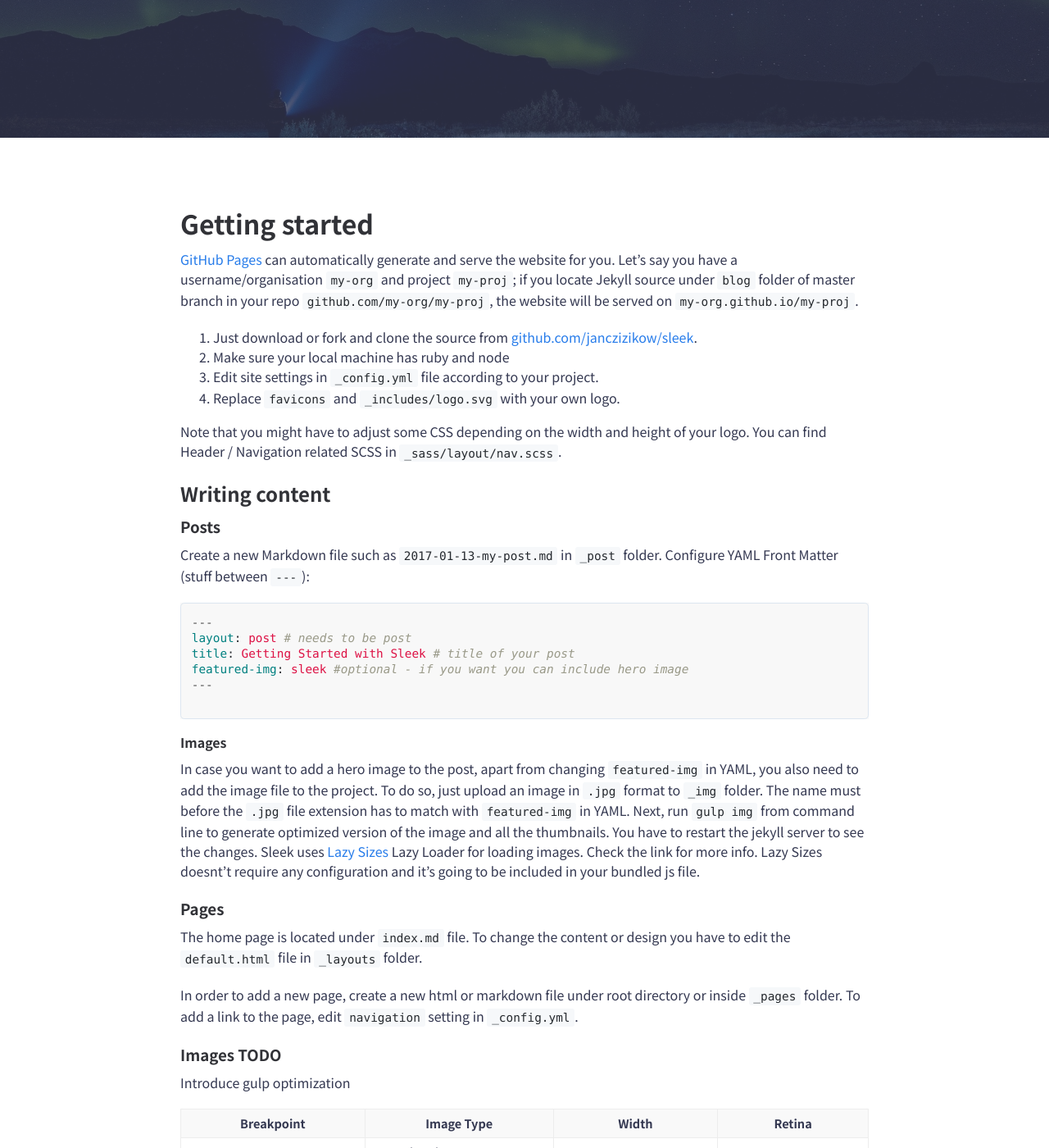
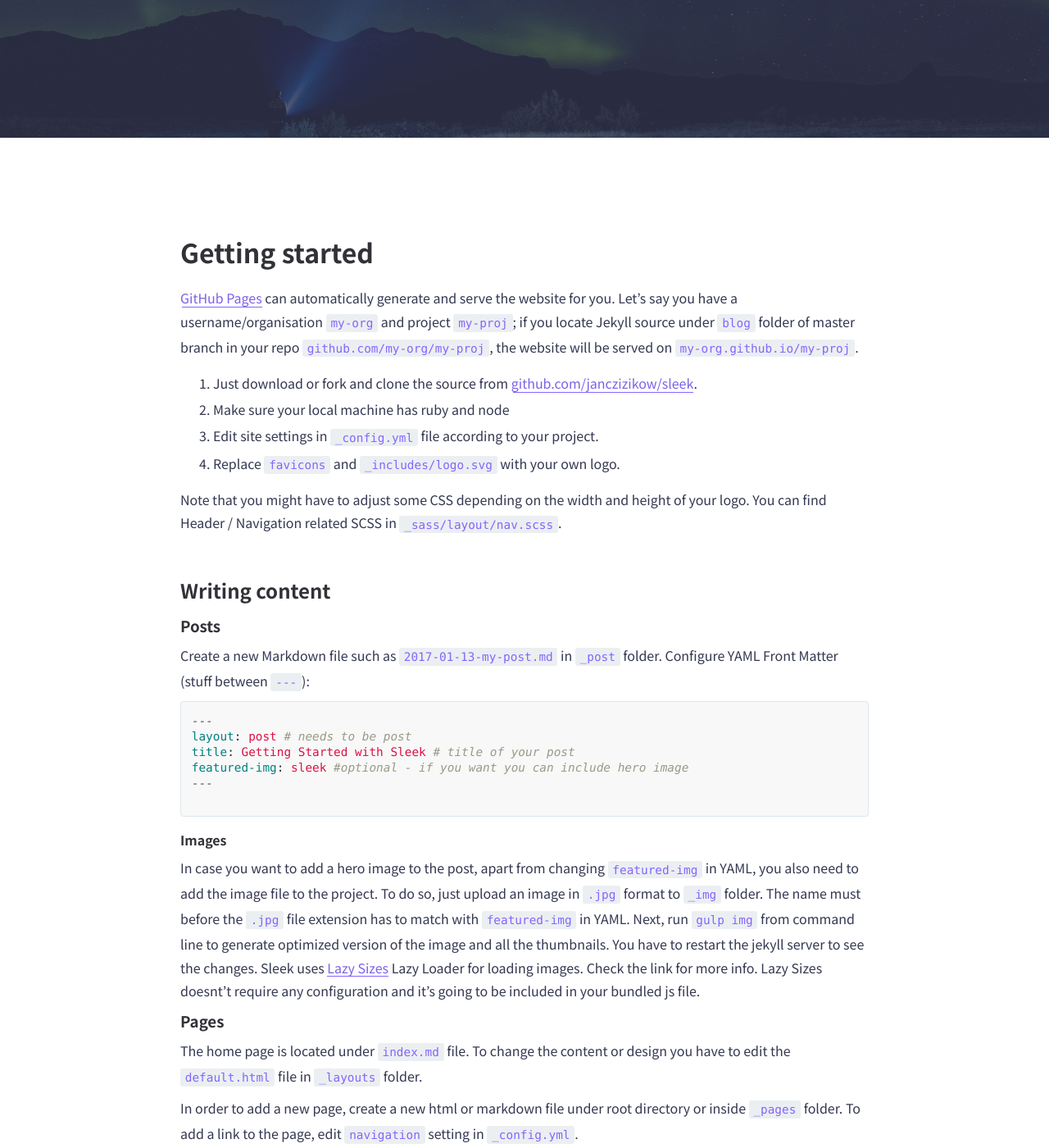
Before and after one commit to im-hyunjin/im-hyunjin.github.io, a Jekyll site: the page built from _posts/2017-11-26-getting-started.md, in a window 1280 px wide and 1400 px high, scrolled down 408 px. Shown: the whole window at 82% size. Built offline with Jekyll 4.4.1, drawn with Linux system fonts in a browser that asks for light colours; formulas are drawn with MathJax 3; a script that is not in the unit is left out; comment, search, counter and statistics services are not loaded.

Commit message:
modify post design

```diff
--- a/_includes/critical.css
+++ b/_includes/critical.css
@@ -8,6 +8,7 @@ h1 {
 .dark-bg {
   background-color: #313237;
 }
+
 @media only screen and (min-width: 48em) {
   .post-card {
     width: 48.4375%;
--- a/_sass/abstracts/_variables.scss
+++ b/_sass/abstracts/_variables.scss
@@ -30,7 +30,7 @@ $lg: 62em; //992px
 $xl: 75em; //1200px
 
 // Code
-$code-bg-color: #f6f8fa !default;
+$code-bg-color: #ebeff2 !default;
 $code-text-color: #25292e !default;
 
 // Borders
--- a/_sass/base/_typography.scss
+++ b/_sass/base/_typography.scss
@@ -76,9 +76,17 @@ code {
   padding: 0.2em 0.4em;
   font-family: Consolas, "Liberation Mono", Menlo, Courier, monospace;
   font-size: 0.9rem;
-  color: $code-text-color;
+  color: #8565fc;
   background-color: $code-bg-color;
   border-radius: 3px;
+}
+
+blockquote {
+  border-left: 0.25rem solid #d8e0e7;
+  margin: 0.8rem 0 1rem 0;
+  padding: 0 0 0 1.25rem;
+  color: #90949a;
+  line-height: 1.7rem;
 }
 
 pre {
--- a/_sass/pages/_post.scss
+++ b/_sass/pages/_post.scss
@@ -6,6 +6,31 @@
   @include breakpoint($md) {
     padding-top: 5em;
   }
+}
+.post-content h1 {
+  padding: 35px 0 10px 0;
+}
+.post-content h2 {
+  padding: 40px 0 3px 0;
+}
+.post-content ul li {
+  margin-bottom: 0.6rem;
+}
+.post-content ol li {
+  margin-bottom: 0.5rem;
+}
+.post-content p {
+  line-height: 1.8rem;
+  margin-bottom: 0.5rem;
+}
+.post-content a {
+  transition: all 0.2s ease-in-out;
+  background-position: 0% 100%, 110% 90%, 0% 98%;
+  background-repeat: no-repeat, no-repeat, repeat-x;
+  background-size: 2px 1px, 2px 1px, 1px 1px;
+  background-image: linear-gradient(#fff, #fff), linear-gradient(#fff, #fff),
+    linear-gradient(#8565fc, #8565fc);
+  color: #7e61e8;
 }
 
 .comments {
@@ -47,7 +72,7 @@
     border-bottom: 0;
 
     svg {
-      transition: all .2s linear;
+      transition: all 0.2s linear;
     }
 
     &:hover {
--- a/assets/css/main.css
+++ b/assets/css/main.css
@@ -486,9 +486,16 @@ code {
   padding: 0.2em 0.4em;
   font-family: Consolas, "Liberation Mono", Menlo, Courier, monospace;
   font-size: 0.9rem;
-  color: #25292e;
-  background-color: #f6f8fa;
+  color: #8565fc;
+  background-color: #ebeff2;
   border-radius: 3px; }
+
+blockquote {
+  border-left: 0.25rem solid #d8e0e7;
+  margin: 0.8rem 0 1rem 0;
+  padding: 0 0 0 1.25rem;
+  color: #90949a;
+  line-height: 1.7rem; }
 
 pre {
   padding: 0.8rem;
@@ -498,7 +505,7 @@ pre {
   font: 1rem Consolas, "Liberation Mono", Menlo, Courier, monospace;
   color: #25292e;
   word-wrap: normal;
-  background-color: #f6f8fa;
+  background-color: #ebeff2;
   border: solid 1px #dce6f0;
   border-radius: 0.3rem; }
   pre > code {
@@ -1330,6 +1337,30 @@ table {
     .post-content {
       padding-top: 5em; } }
 
+.post-content h1 {
+  padding: 35px 0 10px 0; }
+
+.post-content h2 {
+  padding: 40px 0 3px 0; }
+
+.post-content ul li {
+  margin-bottom: 0.6rem; }
+
+.post-content ol li {
+  margin-bottom: 0.5rem; }
+
+.post-content p {
+  line-height: 1.8rem;
+  margin-bottom: 0.5rem; }
+
+.post-content a {
+  transition: all 0.2s ease-in-out;
+  background-position: 0% 100%, 110% 90%, 0% 98%;
+  background-repeat: no-repeat, no-repeat, repeat-x;
+  background-size: 2px 1px, 2px 1px, 1px 1px;
+  background-image: linear-gradient(#fff, #fff), linear-gradient(#fff, #fff), linear-gradient(#8565fc, #8565fc);
+  color: #7e61e8; }
+
 .comments {
   padding: 50px 0;
   background-color: #fafafa; }
@@ -1359,7 +1390,7 @@ table {
     font-weight: bold;
     border-bottom: 0; }
     .controls__item a svg {
-      transition: all .2s linear; }
+      transition: all 0.2s linear; }
     .controls__item a:hover {
       color: #277cea;
       border-bottom: 0; }
```
